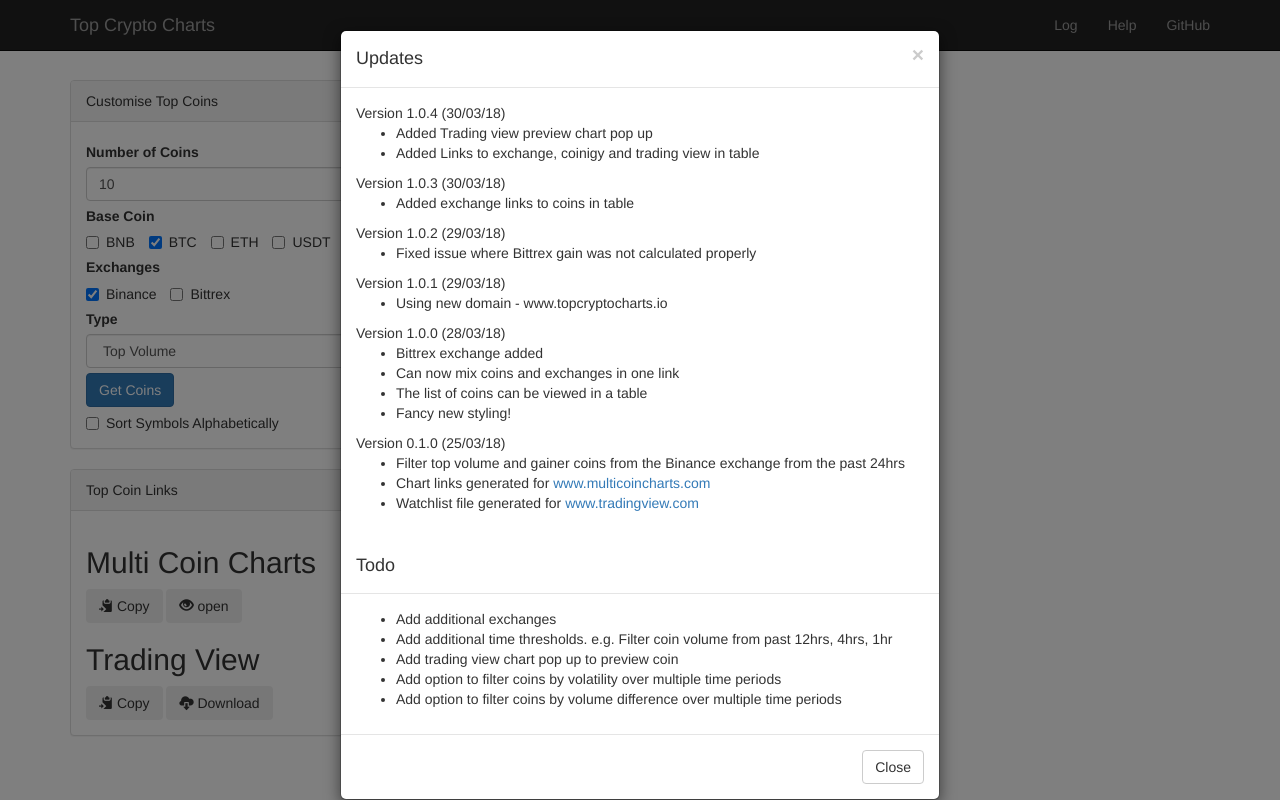
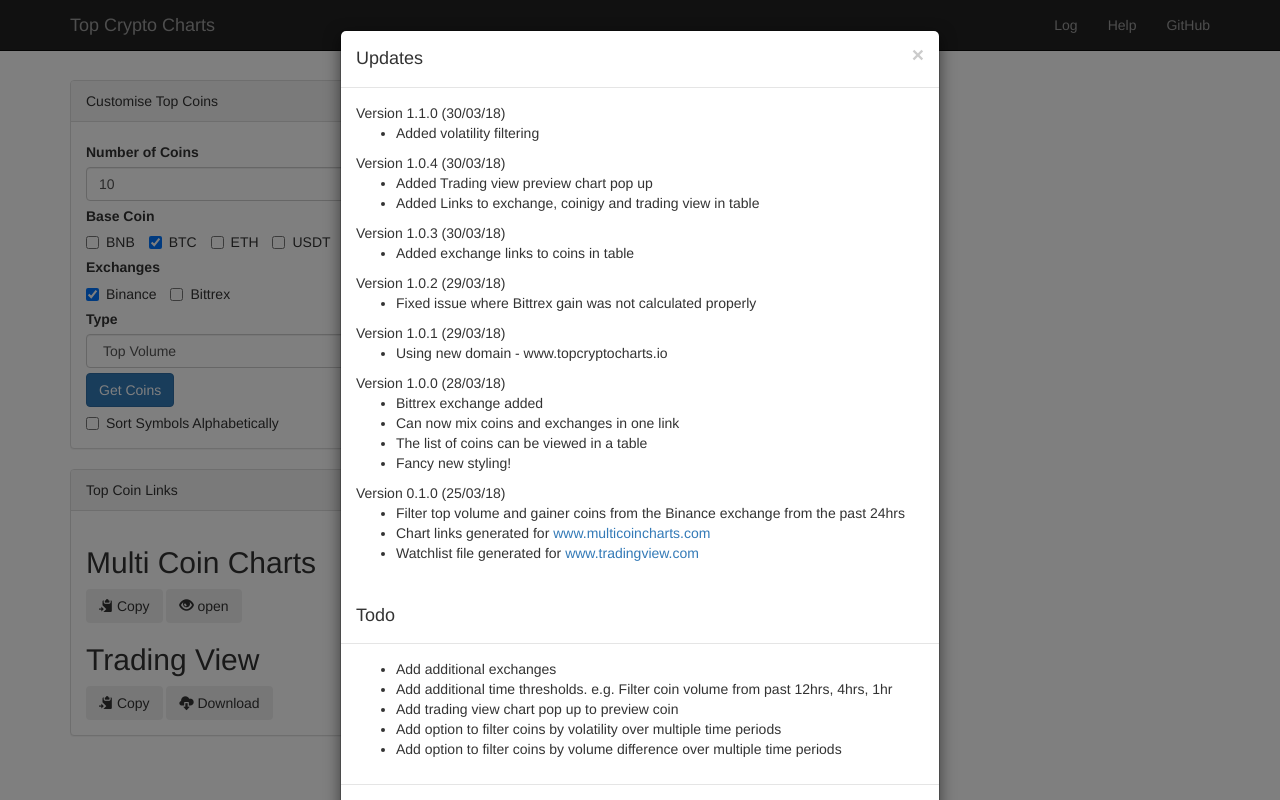
Before and after one commit to jchristov/top-crypto-charts, a website: page index.html in a window 1280 px wide. Both pictures are taken after a click on the link "Log". Drawn offline with nearby package versions, Linux system fonts and the light colour scheme; no server answers; a script that the page names is missing.

Commit message:
Updated change logs

```diff
--- a/index.html
+++ b/index.html
@@ -401,6 +401,12 @@
                             <h4 class="modal-title">Updates</h4>
                         </div>
                         <div class="modal-body">
+
+                            <h5 class="modal-title">Version 1.1.0 (30/03/18)</h4>
+                            <ul>
+                                <li>Added volatility filtering</li>
+                            </ul>
+
                             <h5 class="modal-title">Version 1.0.4 (30/03/18)</h4>
                             <ul>
                                 <li>Added Trading view preview chart pop up</li>
```
Also changed, not shown: README.md.
